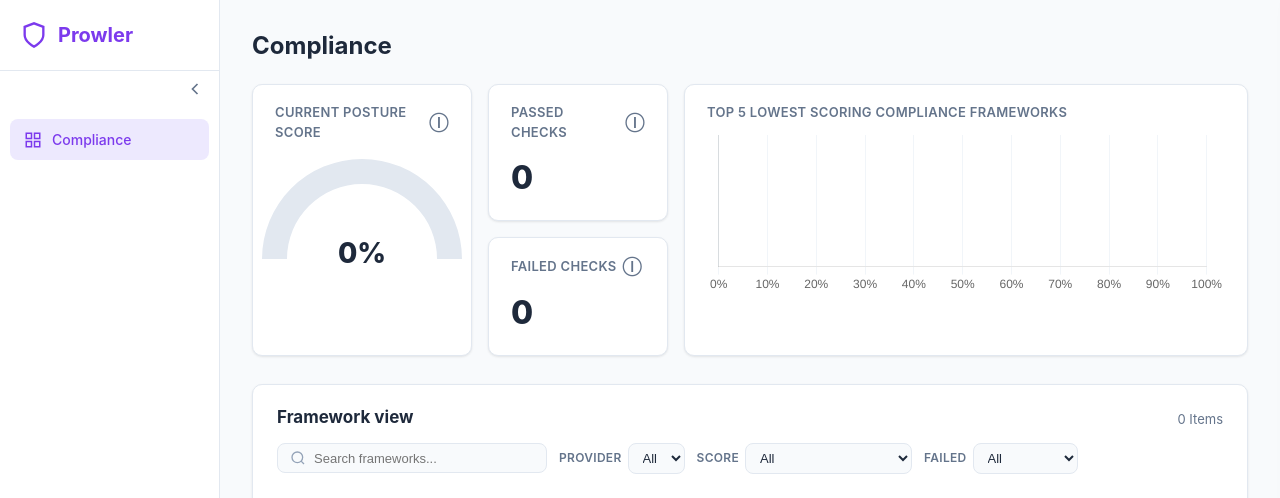
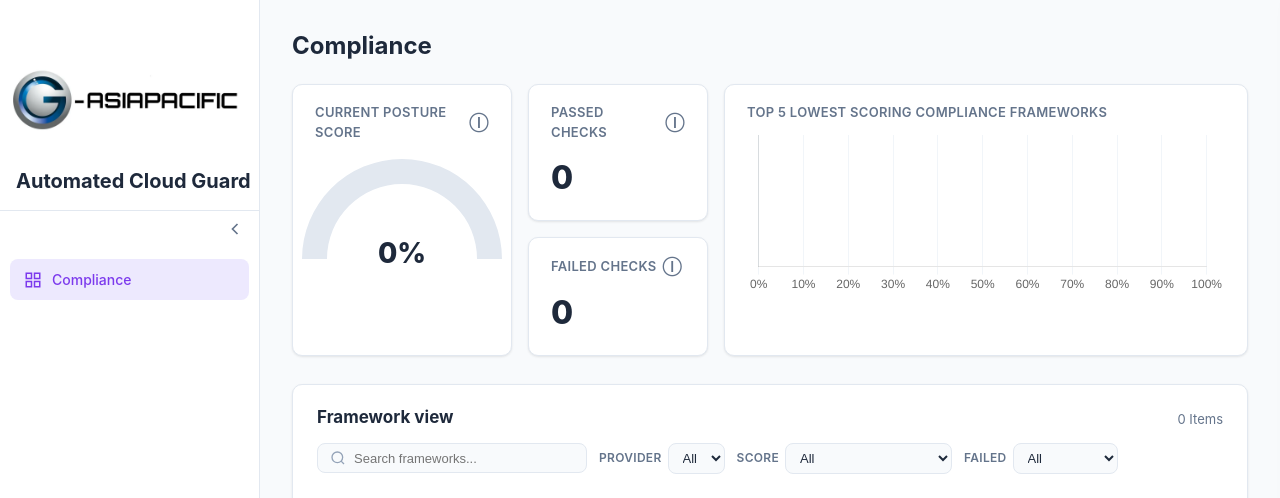
Before and after one commit to David-GAPV/SecurityAudit, a Flask app: page / in a window 1280 px wide. Shown: the top 498 px of the page. Run offline with Flask 3, Linux system fonts and the light colour scheme.

Commit message:
UI: logo opened, closed

```diff
--- a/static/css/style.css
+++ b/static/css/style.css
@@ -2,7 +2,7 @@
 *, *::before, *::after { box-sizing: border-box; margin: 0; padding: 0; }
 
 :root {
-    --sidebar-w: 220px;
+    --sidebar-w: 260px;
     --bg: #f8fafc;
     --card-bg: #ffffff;
     --border: #e2e8f0;
@@ -58,24 +58,102 @@ body {
 
 .sidebar-brand {
     display: flex;
-    align-items: center;
-    gap: 10px;
-    padding: 0 20px 20px;
-    font-size: 20px;
-    font-weight: 700;
-    color: var(--purple);
+    flex-direction: column;
+    align-items: flex-start;
+    gap: 6px;
+    padding: 16px 16px 16px;
     border-bottom: 1px solid var(--border);
-    white-space: nowrap;
     overflow: hidden;
 }
 
-.sidebar.collapsed .sidebar-brand span {
+.brand-logo {
+    height: 126px;
+    object-fit: contain;
+    flex-shrink: 0;
+    border-radius: 6px;
+    margin-left: -0.5cm;
+}
+
+.brand-logo-icon {
+    display: none;
+}
+
+.sidebar.collapsed .brand-logo-full {
+    display: none;
+}
+
+.sidebar.collapsed .brand-logo-icon {
+    display: block;
+}
+
+.brand-text {
+    display: flex;
+    flex-direction: column;
+    min-width: 0;
+}
+
+.brand-name {
+    font-size: 18px;
+    font-weight: 800;
+    color: var(--text);
+    line-height: 1.2;
+    letter-spacing: 1px;
+}
+
+.brand-title {
+    font-size: 20px;
+    font-weight: 700;
+    color: var(--text);
+    line-height: 1.3;
+    text-align: left;
+    white-space: nowrap;
+}
+
+.sidebar.collapsed .brand-text,
+.sidebar.collapsed .brand-title {
     display: none;
 }
 
 .sidebar.collapsed .sidebar-brand {
-    padding: 0 14px 20px;
-    justify-content: center;
+    padding: 14px 8px 16px;
+}
+
+/* Region checkbox group */
+.region-checkbox-group {
+    max-height: 240px;
+    overflow-y: auto;
+    border: 1px solid var(--border);
+    border-radius: 8px;
+    padding: 8px 12px;
+    background: var(--bg);
+    display: flex;
+    flex-direction: column;
+    gap: 2px;
+}
+
+.region-cb {
+    display: flex;
+    align-items: center;
+    gap: 8px;
+    font-size: 13px;
+    color: var(--text);
+    padding: 4px 6px;
+    border-radius: 4px;
+    cursor: pointer;
+    text-transform: none;
+    font-weight: 400;
+    letter-spacing: 0;
+}
+
+.region-cb:hover {
+    background: var(--purple-light);
+}
+
+.region-cb input[type="checkbox"] {
+    accent-color: var(--purple);
+    width: 16px;
+    height: 16px;
+    cursor: pointer;
 }
 
 .sidebar-toggle {
--- a/templates/base.html
+++ b/templates/base.html
@@ -11,8 +11,9 @@
 <body>
     <nav class="sidebar" id="sidebar">
         <div class="sidebar-brand">
-            <svg width="28" height="28" viewBox="0 0 24 24" fill="none" stroke="#7c3aed" stroke-width="2"><path d="M12 22s8-4 8-10V5l-8-3-8 3v7c0 6 8 10 8 10z"/></svg>
-            <span>Prowler</span>
+            <img src="{{ url_for('static', filename='logos/gapv.webp') }}" alt="G-ASIAPACIFIC" class="brand-logo brand-logo-full">
+            <img src="{{ url_for('static', filename='logos/icon_gapv.webp') }}" alt="G-ASIAPACIFIC" class="brand-logo brand-logo-icon">
+            <span class="brand-title">Automated Cloud Guard</span>
         </div>
         <div class="sidebar-toggle" id="sidebarToggle" title="Toggle sidebar">
             <svg width="20" height="20" viewBox="0 0 24 24" fill="none" stroke="currentColor" stroke-width="2"><polyline points="15 18 9 12 15 6"/></svg>
@@ -51,38 +52,30 @@
                 <span class="hint">Credentials are stored in browser only and sent to backend on scan trigger.</span>
             </div>
             <div class="settings-section">
-                <label for="awsRegion">AWS Region</label>
-                <select id="awsRegion" class="region-select">
-                    <option value="">Select a region…</option>
-                    <option value="us-east-1">US East (N. Virginia) — us-east-1</option>
-                    <option value="us-east-2">US East (Ohio) — us-east-2</option>
-                    <option value="us-west-1">US West (N. California) — us-west-1</option>
-                    <option value="us-west-2">US West (Oregon) — us-west-2</option>
-                    <option value="af-south-1">Africa (Cape Town) — af-south-1</option>
-                    <option value="ap-east-1">Asia Pacific (Hong Kong) — ap-east-1</option>
-                    <option value="ap-south-1">Asia Pacific (Mumbai) — ap-south-1</option>
-                    <option value="ap-southeast-1">Asia Pacific (Singapore) — ap-southeast-1</option>
-                    <option value="ap-southeast-2">Asia Pacific (Sydney) — ap-southeast-2</option>
-                    <option value="ap-northeast-1">Asia Pacific (Tokyo) — ap-northeast-1</option>
-                    <option value="ap-northeast-2">Asia Pacific (Seoul) — ap-northeast-2</option>
-                    <option value="ap-northeast-3">Asia Pacific (Osaka) — ap-northeast-3</option>
-                    <option value="ca-central-1">Canada (Central) — ca-central-1</option>
-                    <option value="eu-central-1">Europe (Frankfurt) — eu-central-1</option>
-                    <option value="eu-west-1">Europe (Ireland) — eu-west-1</option>
-                    <option value="eu-west-2">Europe (London) — eu-west-2</option>
-                    <option value="eu-west-3">Europe (Paris) — eu-west-3</option>
-                    <option value="eu-south-1">Europe (Milan) — eu-south-1</option>
-                    <option value="eu-north-1">Europe (Stockholm) — eu-north-1</option>
-                    <option value="me-south-1">Middle East (Bahrain) — me-south-1</option>
-                    <option value="sa-east-1">South America (São Paulo) — sa-east-1</option>
-                </select>
-            </div>
-            <div class="settings-section">
-                <label>Prowler Command</label>
-                <div style="background: var(--bg); border: 1px solid var(--border); border-radius: 8px; padding: 10px 14px; font-family: monospace; font-size: 13px; color: var(--text-muted);">
-                    prowler --provider aws
+                <label>AWS Regions</label>
+                <div class="region-checkbox-group" id="regionCheckboxGroup">
+                    <label class="region-cb"><input type="checkbox" value="us-east-1"> US East (N. Virginia) — us-east-1</label>
+                    <label class="region-cb"><input type="checkbox" value="us-east-2"> US East (Ohio) — us-east-2</label>
+                    <label class="region-cb"><input type="checkbox" value="us-west-1"> US West (N. California) — us-west-1</label>
+                    <label class="region-cb"><input type="checkbox" value="us-west-2"> US West (Oregon) — us-west-2</label>
+                    <label class="region-cb"><input type="checkbox" value="af-south-1"> Africa (Cape Town) — af-south-1</label>
+                    <label class="region-cb"><input type="checkbox" value="ap-east-1"> Asia Pacific (Hong Kong) — ap-east-1</label>
+                    <label class="region-cb"><input type="checkbox" value="ap-south-1"> Asia Pacific (Mumbai) — ap-south-1</label>
+                    <label class="region-cb"><input type="checkbox" value="ap-southeast-1"> Asia Pacific (Singapore) — ap-southeast-1</label>
+                    <label class="region-cb"><input type="checkbox" value="ap-southeast-2"> Asia Pacific (Sydney) — ap-southeast-2</label>
+                    <label class="region-cb"><input type="checkbox" value="ap-northeast-1"> Asia Pacific (Tokyo) — ap-northeast-1</label>
+                    <label class="region-cb"><input type="checkbox" value="ap-northeast-2"> Asia Pacific (Seoul) — ap-northeast-2</label>
+                    <label class="region-cb"><input type="checkbox" value="ap-northeast-3"> Asia Pacific (Osaka) — ap-northeast-3</label>
+                    <label class="region-cb"><input type="checkbox" value="ca-central-1"> Canada (Central) — ca-central-1</label>
+                    <label class="region-cb"><input type="checkbox" value="eu-central-1"> Europe (Frankfurt) — eu-central-1</label>
+                    <label class="region-cb"><input type="checkbox" value="eu-west-1"> Europe (Ireland) — eu-west-1</label>
+                    <label class="region-cb"><input type="checkbox" value="eu-west-2"> Europe (London) — eu-west-2</label>
+                    <label class="region-cb"><input type="checkbox" value="eu-west-3"> Europe (Paris) — eu-west-3</label>
+                    <label class="region-cb"><input type="checkbox" value="eu-south-1"> Europe (Milan) — eu-south-1</label>
+                    <label class="region-cb"><input type="checkbox" value="eu-north-1"> Europe (Stockholm) — eu-north-1</label>
+                    <label class="region-cb"><input type="checkbox" value="me-south-1"> Middle East (Bahrain) — me-south-1</label>
+                    <label class="region-cb"><input type="checkbox" value="sa-east-1"> South America (São Paulo) — sa-east-1</label>
                 </div>
-                <span class="hint">This command will be executed on the backend when you trigger a scan.</span>
             </div>
         </div>
         <div class="settings-actions">
@@ -116,7 +109,7 @@
         const triggerBtn = document.getElementById('triggerScan');
         const keyInput = document.getElementById('awsAccessKey');
         const secretInput = document.getElementById('awsSecretKey');
-        const regionSelect = document.getElementById('awsRegion');
+        const regionBoxes = document.querySelectorAll('#regionCheckboxGroup input[type="checkbox"]');
 
         function openPanel() {
             overlay.classList.add('open');
@@ -126,8 +119,11 @@
             overlay.classList.remove('open');
             panel.classList.remove('open');
         }
+        function getSelectedRegions() {
+            return Array.from(regionBoxes).filter(cb => cb.checked).map(cb => cb.value);
+        }
         function checkReady() {
-            const ready = keyInput.value.trim() && secretInput.value.trim() && regionSelect.value;
+            const ready = keyInput.value.trim() && secretInput.value.trim() && getSelectedRegions().length > 0;
             triggerBtn.disabled = !ready;
         }
 
@@ -137,10 +133,11 @@
         cancelBtn.addEventListener('click', closePanel);
         keyInput.addEventListener('input', checkReady);
         secretInput.addEventListener('input', checkReady);
-        regionSelect.addEventListener('change', checkReady);
+        regionBoxes.forEach(cb => cb.addEventListener('change', checkReady));
 
         triggerBtn.addEventListener('click', () => {
-            alert('Prowler scan trigger is not yet implemented. This will run:\n\nprowler --provider aws\n\nRegion: ' + regionSelect.value);
+            const regions = getSelectedRegions();
+            alert('Prowler scan trigger is not yet implemented.\n\nSelected regions: ' + regions.join(', '));
         });
     })();
     </script>
```
Also changed, not shown: images_logo/gapv.webp (added), images_logo/icon_gapv.webp (added), static/logos/gapv.webp (added), static/logos/icon_gapv.webp (added).
